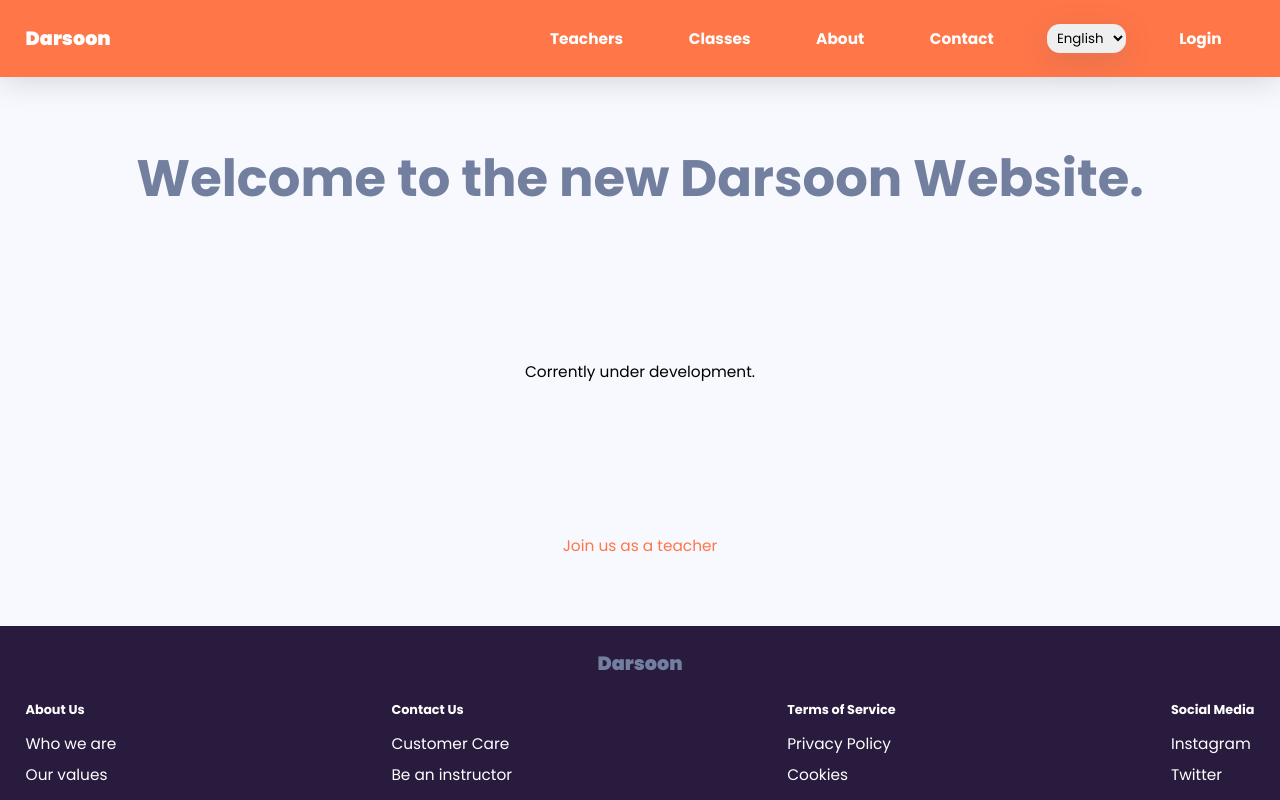
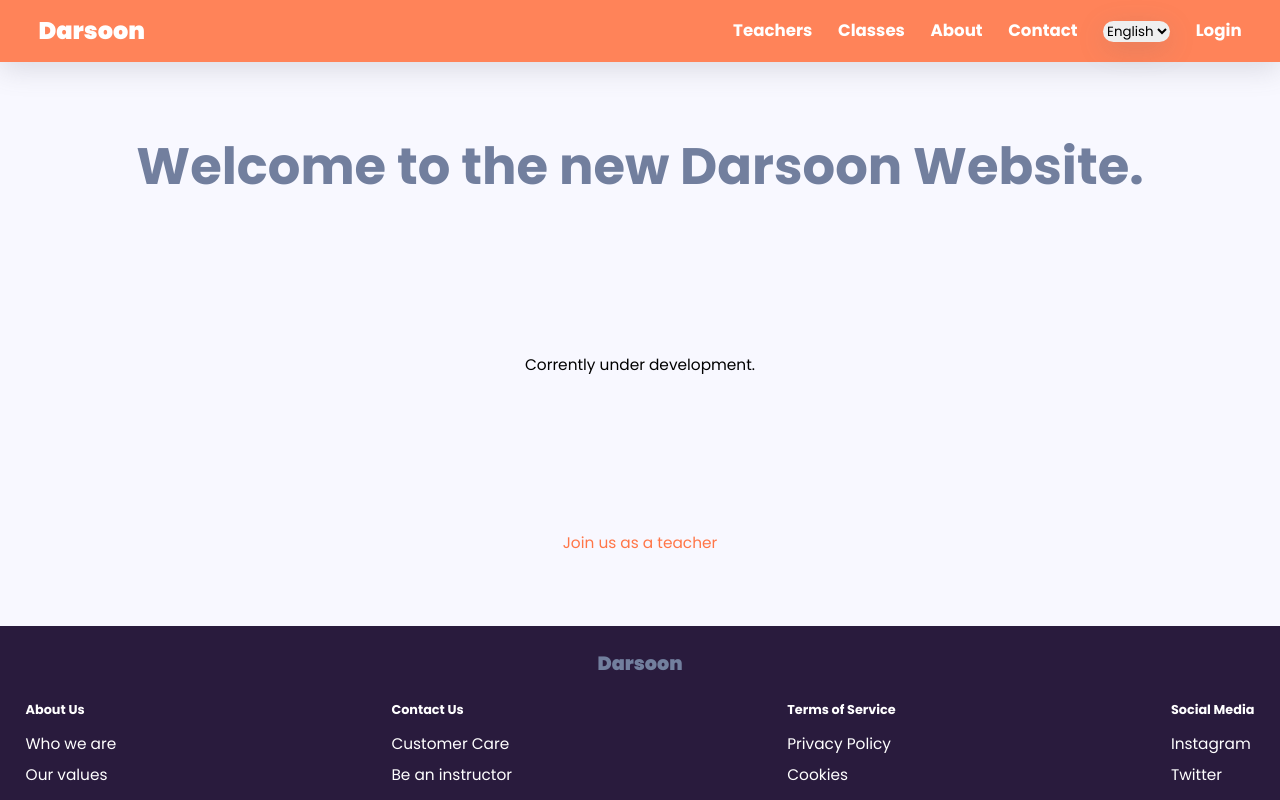
Before and after one commit to darsoonAccount/darsoon-frontend, a Next.js app: page / in a window 1280 px wide. Built offline with nearby package versions, Linux system fonts and the light colour scheme.

Commit message:
style header

```diff
--- a/components/Header.tsx
+++ b/components/Header.tsx
@@ -39,54 +39,49 @@ export default Header;
 const StyledHeader = styled.header`
   position: sticky;
   z-index: 10;
-  left: 0;
-  right: 0;
-  top: 0;
-  font-family: "Montserrat", sans-serif;
-  padding: 0 2rem;
-  height: 6rem;
-  background-color: ${themeVars.primaryColor};
+  inset-inline-start: 0;
+  inset-inline-end: 0;
+  inset-block-start: 0;
+  padding: 1.5rem 3rem;
+
+  display: flex;
+  justify-content: space-between;
+  align-items: center;
+  background-color: rgba(255, 118, 72, 0.9);
+  backdrop-filter: blur(0.3rem);
   box-shadow: ${themeVars.boxShadow};
 
   .logo {
-    float: inline-start;
-    width: 40%;
     height: 100%;
     display: flex;
     align-items: center;
-    font-size: 1.5rem;
+    font-size: 24px;
     font-weight: 900;
     color: #fff;
   }
   .nav {
-    float: inline-end;
     padding: 0;
     margin: 0;
-    width: 60%;
     height: 100%;
     display: flex;
     justify-content: space-around;
     align-items: center;
+    gap: 2rem;
   }
 
   .nav a {
     display: block;
-    padding: 1rem;
-    font-size: 1.2rem;
+    font-size: 1.3rem;
     font-weight: bold;
     color: #fff;
     text-decoration: none;
   }
   .checkbox {
     position: absolute;
-    top: -100px;
+    top: -100px; /* to hide the chcekbox */
   }
   .icon-burger {
     display: none;
-    position: absolute;
-    inset-inline-end: 5%;
-    top: 50%;
-    transform: translateY(-50%);
   }
 
   .icon-burger::before,
@@ -94,27 +89,25 @@ const StyledHeader = styled.header`
     content: "";
     position: "absolute";
     display: block;
-    width: 1.8rem;
-    height: 0.4rem;
+    width: 30px;
+    height: 5px;
     background-color: #fff;
-    margin: 0.4rem;
-    border-radius: 0.25rem;
+    margin: 5px;
+    border-radius: 3px;
     transition: all 0.3s ease-in-out;
   }
 
-  @media screen and (max-width: 800px) {
+  @media screen and (max-width: 850px) {
     .logo {
-      float: none;
       width: auto;
-      justify-content: center;
     }
     .nav {
       float: none;
       position: fixed;
       z-index: 9;
-      left: 0;
-      right: 0;
-      top: 6rem;
+      inset-inline-start: 0;
+      inset-inline-end: 0;
+      top: 100px;
       bottom: 100%;
       width: auto;
       height: auto;
@@ -126,21 +119,71 @@ const StyledHeader = styled.header`
       transition: all 0.3s ease-in-out;
     }
     .nav a {
-      font-size: 1.5rem;
+      font-size: 20px;
     }
     .checkbox:checked ~ .nav {
       bottom: 0;
     }
     .icon-burger {
       display: block;
-      height: 1.5rem;
+      height: 25px;
     }
 
     .checkbox:checked ~ .icon-burger::before {
-      transform: translateY(0.4rem) rotate(225deg);
+      transform: translateY(5px) rotate(225deg);
     }
     .checkbox:checked ~ .icon-burger::after {
-      transform: translateY(-0.4rem) rotate(-225deg);
+      transform: translateY(-5px) rotate(-225deg);
     }
   }
+
+  /* End of styles for header */
+
+  /* Other styles */
+
+  *,
+  *::before,
+  *::after {
+    box-sizing: border-box;
+    margin: 0;
+    padding: 0;
+  }
+
+  html,
+  body {
+    height: 100%;
+  }
+
+  body {
+    padding: 0;
+    margin: 0;
+    display: grid;
+    grid-template-rows: auto 1fr auto;
+  }
+
+  main {
+    padding: 2em 2em;
+    display: grid;
+    place-items: center;
+    gap: 1rem;
+    background-color: ghostwhite;
+  }
+
+  p {
+    max-width: 60ch;
+  }
+
+  section {
+    display: grid;
+    gap: 1rem;
+  }
+
+  footer {
+    padding: 2em 1em;
+    color: white;
+    display: grid;
+    place-items: center;
+    gap: 1rem;
+    background-color: darkslategrey;
+  }
 `;
```
